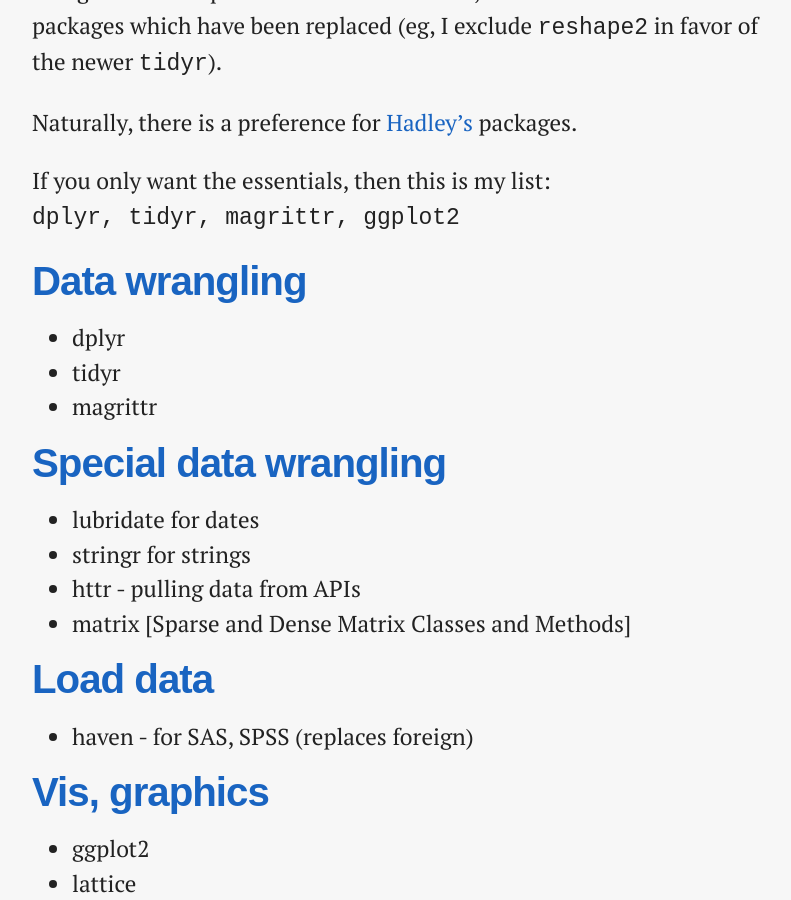
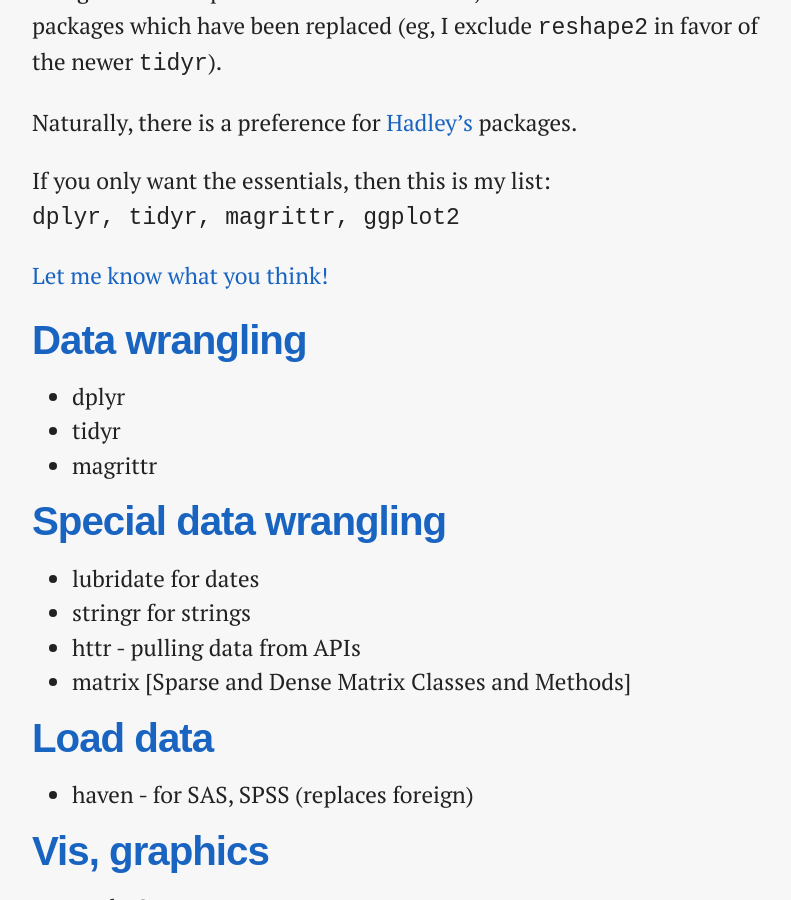
Before and after one commit to pavopax/pavopax.github.io, a Jekyll site: the page built from _posts/2016-09-12-r-packages.md, in a window 1280 px wide and 900 px high, scrolled down 334 px. Shown: the whole window, without its empty margins (240-1031 px from the left). Built offline with Jekyll 4.4.1, drawn with Linux system fonts in a browser that asks for light colours; nearby versions of some CDN libraries; library files that are not in the unit come from our copies.

Commit message:
[update] style tweaks

```diff
--- a/_posts/2016-09-12-r-packages.md
+++ b/_posts/2016-09-12-r-packages.md
@@ -16,6 +16,7 @@
 If you only want the essentials, then this is my list:
 `dplyr, tidyr, magrittr, ggplot2`
 
+[Let me know what you think!](http://twitter.com/pavopax)
 
 # Data wrangling
 - dplyr
```
